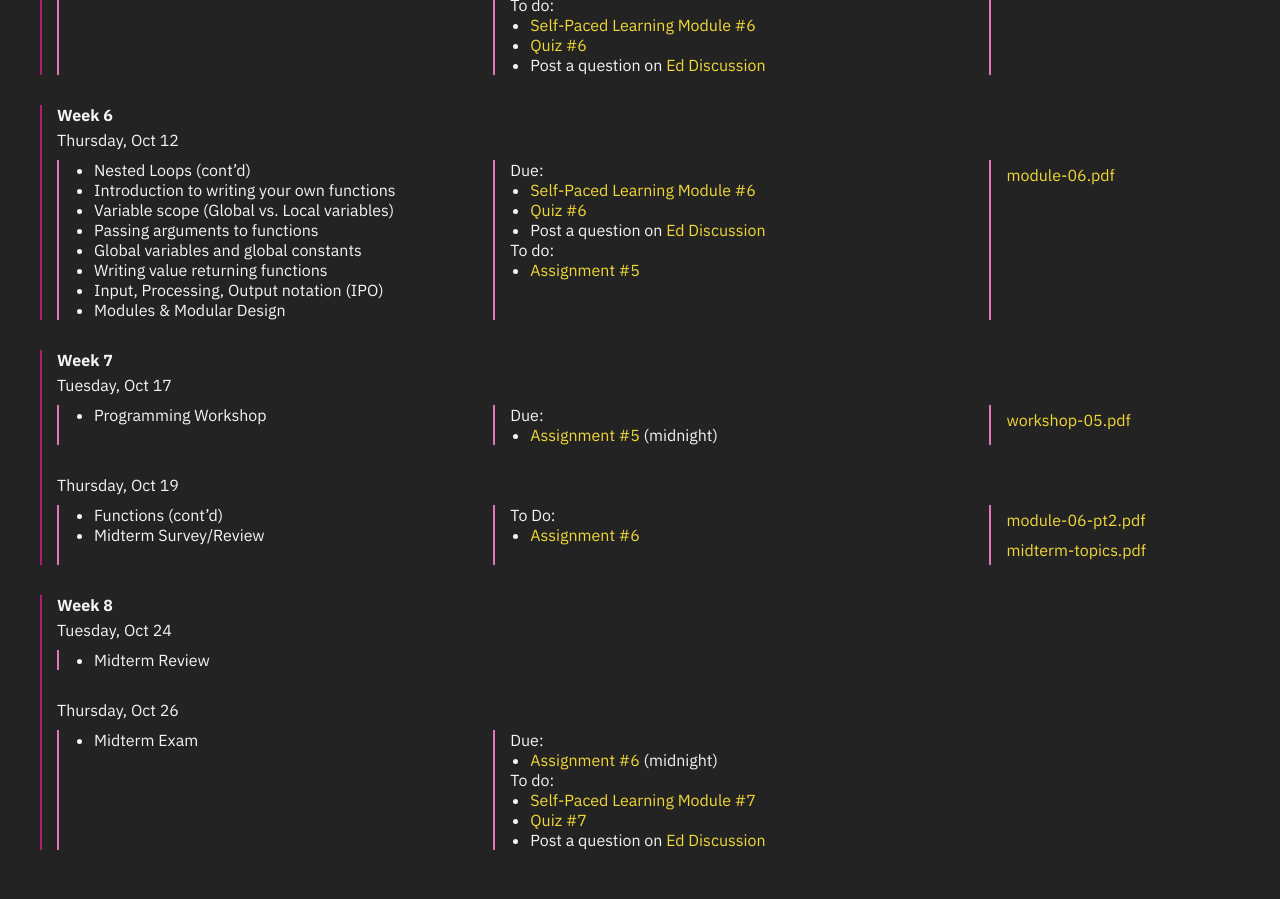
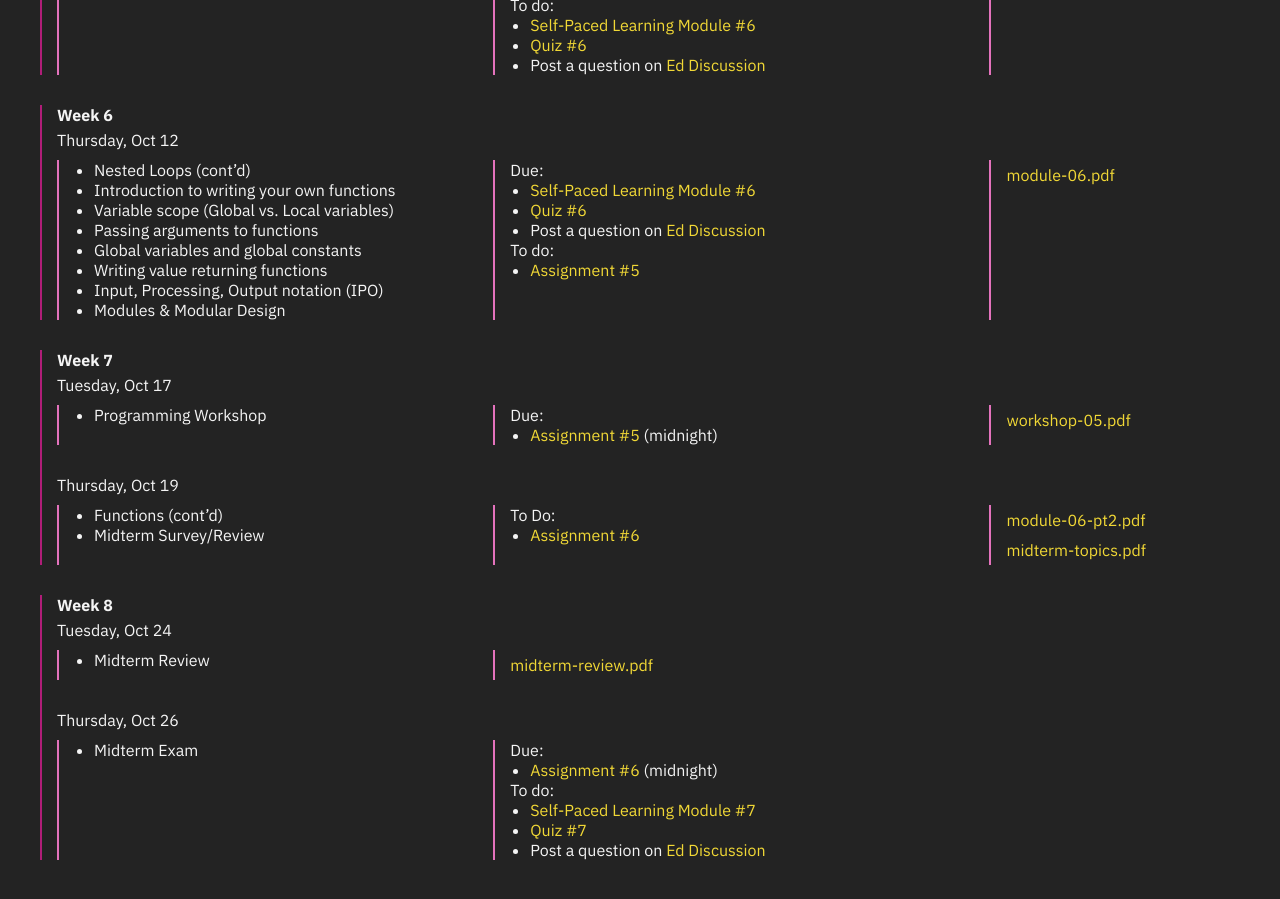
Before and after one commit to emilydidthis/CSCI-UA.002-Fall23, a Jekyll site: the page built from schedule.md, in a window 1280 px wide and 900 px high, scrolled down 2090 px. Built offline with Jekyll 4.4.1, drawn with Linux system fonts in a browser that asks for light colours.

Commit message:
midterm review slides

```diff
--- a/schedule.md
+++ b/schedule.md
@@ -413,6 +413,13 @@
 ### Topics
 - Midterm Review
 </div>
+
+<div class="week-column materials" markdown="1">
+
+### Materials
+<a href="{{ site.url }}{{ site.baseurl }}/assets/slides/midterm-review.pdf" >midterm-review.pdf</a>
+
+</div>
 </div>
 <br>
 
```
Also changed, not shown: 1 other file.
